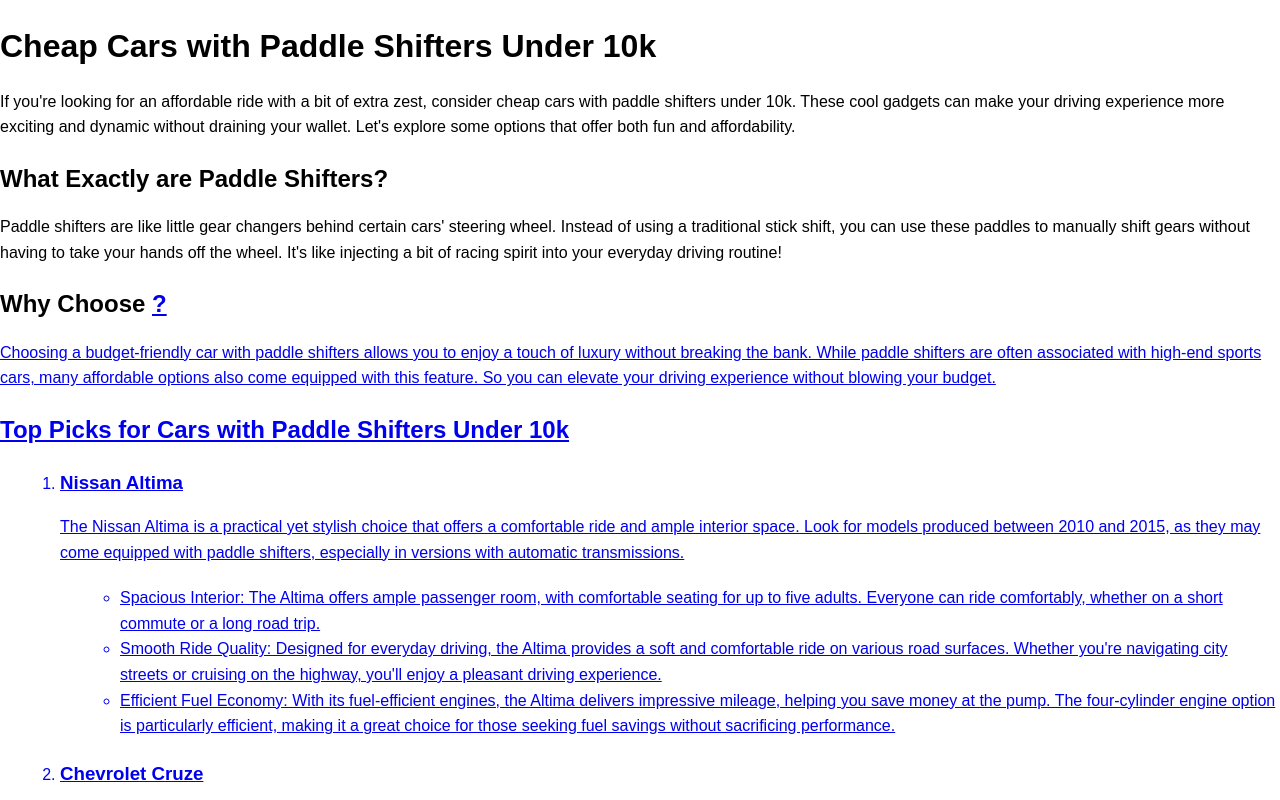
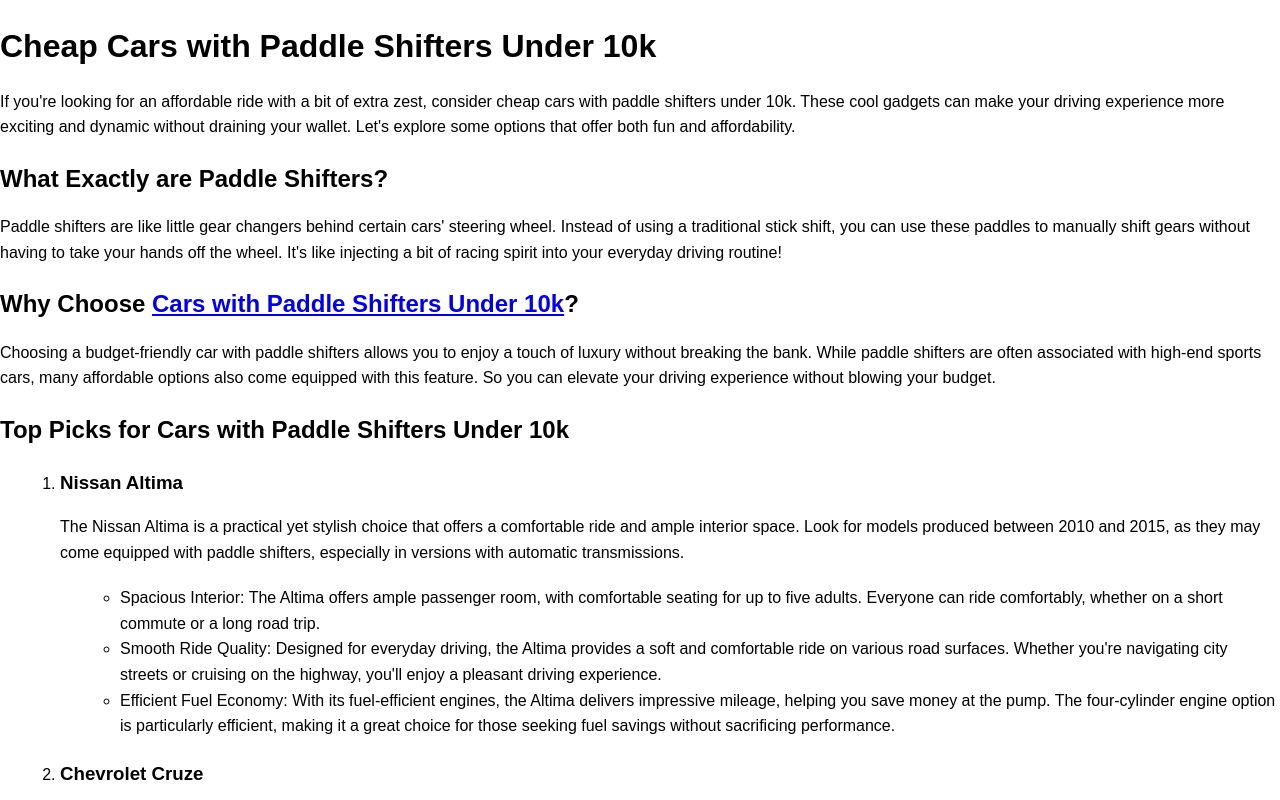
Before and after one commit to jamesluice/cars-with-paddle-shifters, a plain HTML site: page index.html in a window 1280 px wide. Shown: the top 800 px of the page. Drawn offline with Linux system fonts and the light colour scheme.

Commit message:
Update index.html

```diff
--- a/index.html
+++ b/index.html
@@ -34,7 +34,7 @@
     <p>Paddle shifters are like little gear changers behind certain cars' steering wheel. Instead of using a traditional stick shift, you can use these paddles to manually shift gears without having to take your hands off the wheel. It's like injecting a bit of racing spirit into your everyday driving routine!</p>
   </section>
   <section>
-    <h2>Why Choose <a href="https://www.locardeals.com/cars-with-paddle-shifters/"Cars with Paddle Shifters Under 10k</a>?</h2>
+    <h2>Why Choose <a href="https://www.locardeals.com/cars-with-paddle-shifters/">Cars with Paddle Shifters Under 10k</a>?</h2>
     <p>Choosing a budget-friendly car with paddle shifters allows you to enjoy a touch of luxury without breaking the bank. While paddle shifters are often associated with high-end sports cars, many affordable options also come equipped with this feature. So you can elevate your driving experience without blowing your budget.</p>
   </section>
   <section>
```
